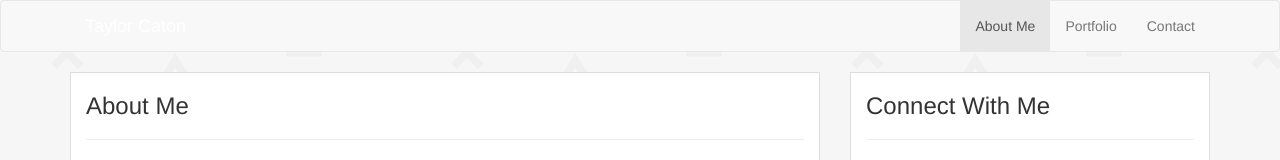
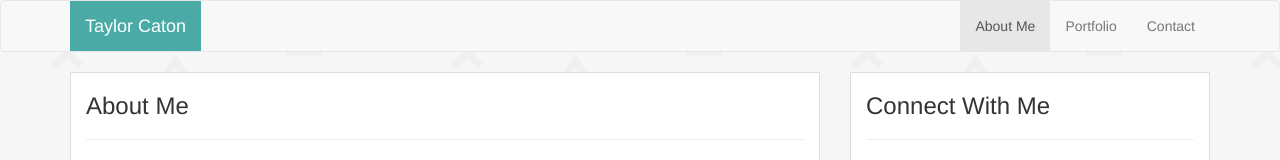
Before and after one commit to taylorcaton/Bootstrap-Portfolio, a plain HTML site: page index.html in a window 1280 px wide. In both pictures the pointer is over the element "Taylor Caton". Shown: the top 160 px of the page. Drawn offline with nearby package versions, Linux system fonts and the light colour scheme.

Commit message:
fixed navbar-brand hover effect

```diff
--- a/styles.css
+++ b/styles.css
@@ -30,6 +30,11 @@ body {
 
 .navbar-brand{
 	color: white !important;
+}
+
+.navbar-brand:hover, .navbar-brand:focus {
+  background-color: #4aaaa5 !important;
+  color: #999999;
 }
 
 /* Custom page CSS
```
